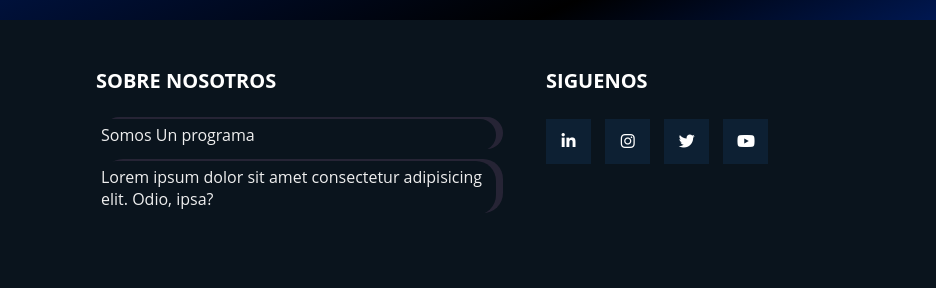
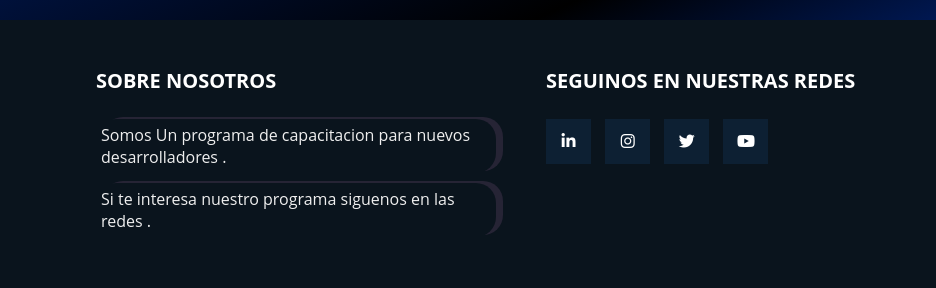
Before and after one commit to maticorona95/maticorona95.github.io, a plain HTML site: page index.html in a window 1280 px wide. Shown: the part 1536-1824 px from the top of the page, 344-1280 px from the left. Drawn offline with Linux system fonts and the light colour scheme; a web font is replaced by a local one.

Commit message:
cambios en el footer

```diff
--- a/index.html
+++ b/index.html
@@ -139,11 +139,11 @@
             </div>
             <div class="box">
                 <h2>SOBRE NOSOTROS</h2>
-                <p>Somos Un programa </p>
-                <p>Lorem ipsum dolor sit amet consectetur adipisicing elit. Odio, ipsa?</p>
+                <p>Somos Un programa de capacitacion para nuevos desarrolladores . </p>
+                <p>Si te interesa nuestro programa siguenos en las redes .</p>
             </div>
             <div class="box">
-                <h2>SIGUENOS</h2>
+                <h2>SEGUINOS EN NUESTRAS REDES</h2>
                 <div class="red-social">
                     <a href="https://www.linkedin.com/company/telecomempresas/" class="fa fa-linkedin"></a>
                     <a href="https://www.instagram.com/telecom.empresas/" class="fa fa-instagram"></a>
```
